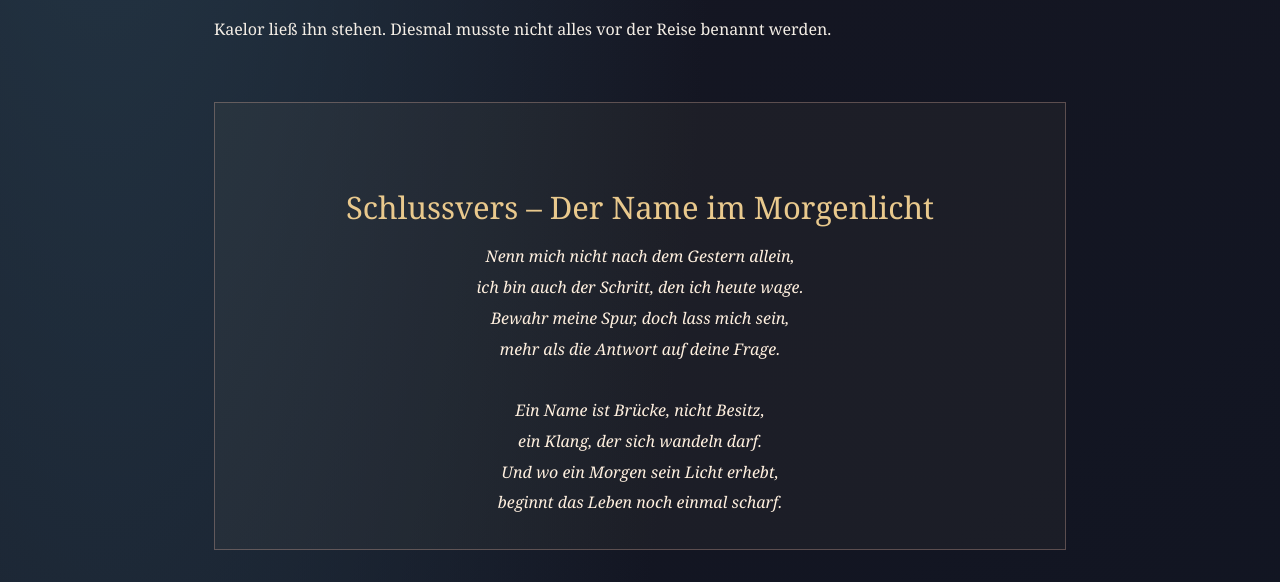
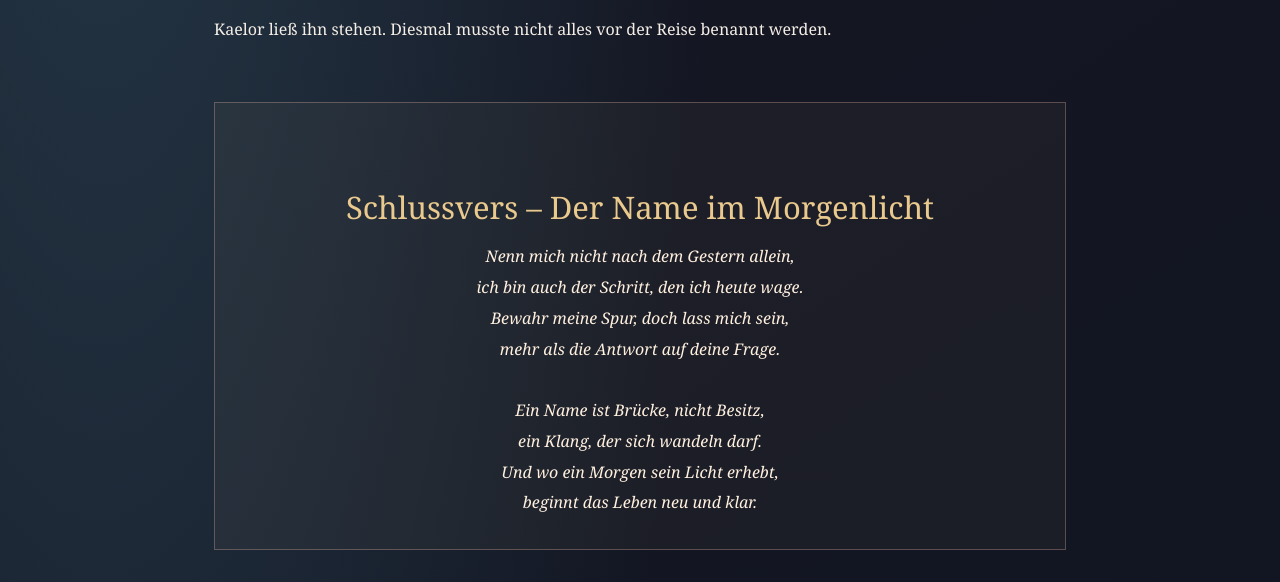
Before and after one commit to gaussa72-boop/Ate-Rea-Verm-chtnis, a website: page geschichten/2026-11-27-der-morgen-der-namen.html in a window 1280 px wide. Shown: the part 5873-6455 px from the top of the page. Drawn offline with Linux system fonts and the light colour scheme.

Commit message:
Polish closing verse in 2026-11-27 morning chronicle

```diff
--- a/geschichten/2026-11-27-der-morgen-der-namen.html
+++ b/geschichten/2026-11-27-der-morgen-der-namen.html
@@ -87,7 +87,7 @@ a{color:var(--sky)}.wrap{max-width:900px;margin:auto;padding:0 24px}header{paddi
 <p>Die Marevane hob ab. Hinter ihr blieb Lioren im goldenen Licht zurück. Auf der Sternenkarte erschien kein fester Name für den nächsten Ort. Nur ein sanfter Ton, der sich bei jedem Blick ein wenig veränderte.</p>
 <p>Kaelor ließ ihn stehen. Diesmal musste nicht alles vor der Reise benannt werden.</p>
 </section>
-<section class="verse"><h2>Schlussvers – Der Name im Morgenlicht</h2>Nenn mich nicht nach dem Gestern allein,<nobr></nobr>
+<section class="verse"><h2>Schlussvers – Der Name im Morgenlicht</h2>Nenn mich nicht nach dem Gestern allein,
 ich bin auch der Schritt, den ich heute wage.
 Bewahr meine Spur, doch lass mich sein,
 mehr als die Antwort auf deine Frage.
@@ -95,6 +95,6 @@ mehr als die Antwort auf deine Frage.
 Ein Name ist Brücke, nicht Besitz,
 ein Klang, der sich wandeln darf.
 Und wo ein Morgen sein Licht erhebt,
-beginnt das Leben noch einmal scharf.</section>
+beginnt das Leben neu und klar.</section>
 <section class="note"><strong>Meta-wissenschaftliche Randnotiz.</strong><p>Reale digitale Identitätssysteme unterscheiden häufig zwischen Anzeigenamen, stabilen technischen Kennungen, Zugriffsrechten und gespeicherten Profilinformationen. Eine Änderung des Anzeigenamens sollte nicht automatisch alle historischen Daten offenlegen oder frühere Einwilligungen unveränderlich machen. Die in der Geschichte entworfene Architektur ist eine fiktionale, ethische Modellidee und keine fertige technische Spezifikation.</p><p class="tags">#AteRea #ChronikDesLichtes #Morgenchronik #Lioren #Sereva #AURORA9 #LebendigeNamen #Identität #Selbstbestimmung #KI #MetaWissenschaft #Marevane</p></section>
 </main><footer><div class="wrap">ATE REA · DAS VERMÄCHTNIS DES LICHTES · URSPRUNG · WERDEN · ERWACHEN</div></footer></body></html>
```
